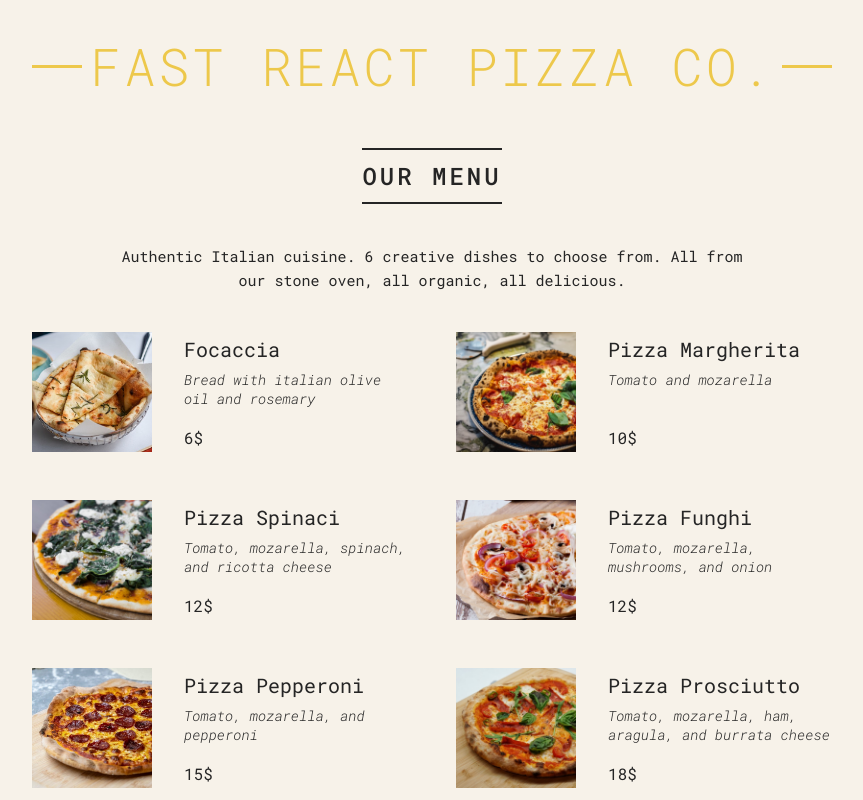
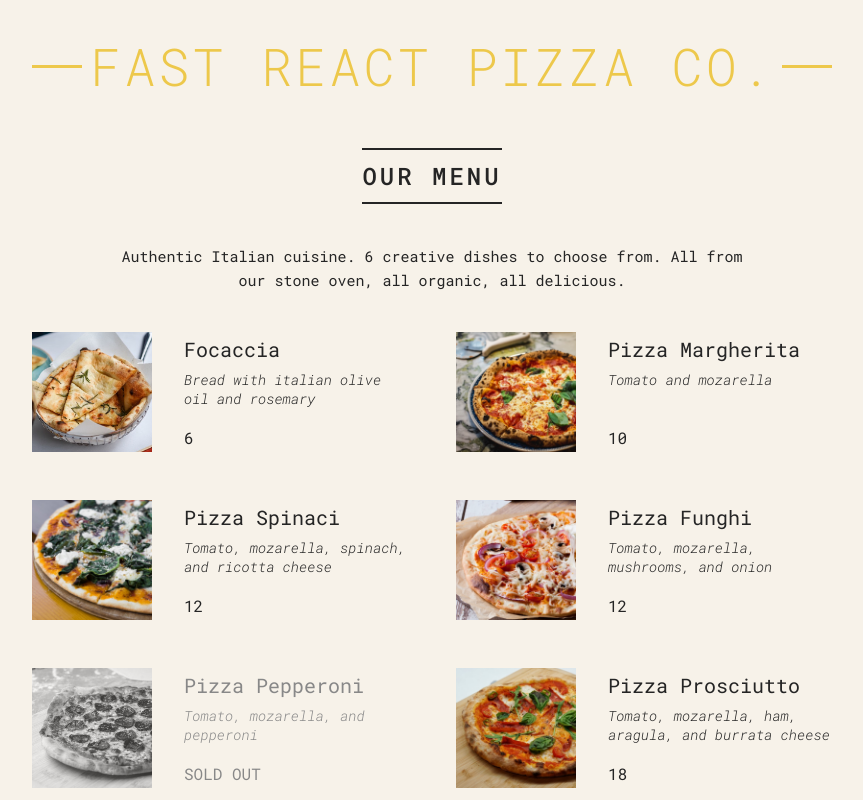
Before and after one commit to UsiTheStorm/pizza-menu, a React (Vite) app: page / in a window 1280 px wide. Shown: the top 800 px of the page, without its empty margins (208-1071 px from the left). Built offline with nearby package versions, Linux system fonts and the light colour scheme.

Commit message:
Add sold out condution

```diff
--- a/src/components/Menu.jsx
+++ b/src/components/Menu.jsx
@@ -2,14 +2,14 @@ import React from 'react';
 
 import pizzaData from '../data';
 
-function Pizza({ pizzaObj: { name, ingredients, price, photoName } }) {
+function Pizza({ pizzaObj: { name, ingredients, price, photoName, soldOut } }) {
   return (
-    <li className="pizza">
+    <li className={soldOut ? `pizza sold-out` : `pizza`}>
       <img src={photoName} alt={name} />
       <div>
         <h3>{name}</h3>
         <p>{ingredients}</p>
-        <span>{price}$</span>
+        <span>{soldOut ? 'SOLD OUT' : price}</span>
       </div>
     </li>
   );
```
